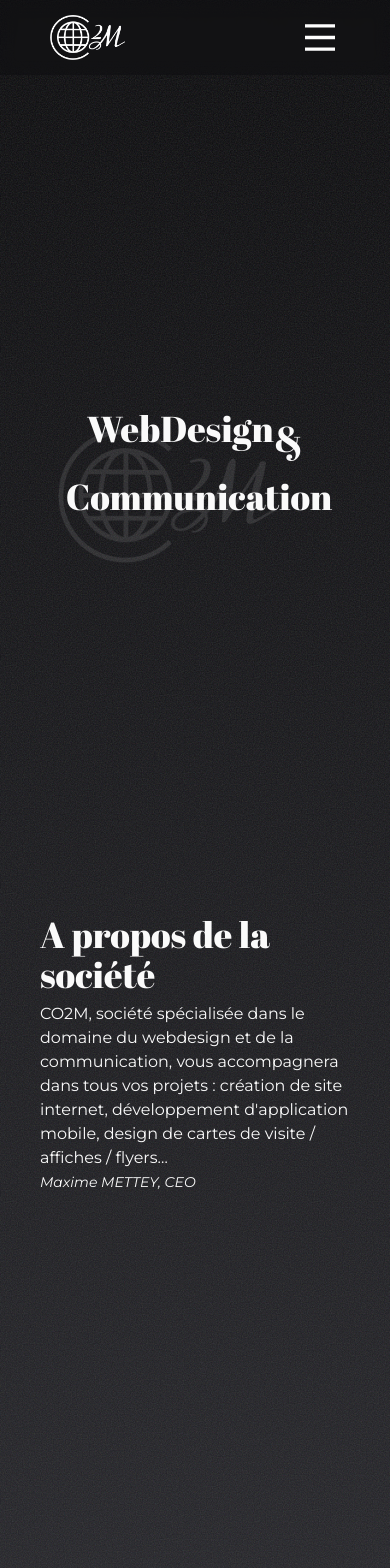
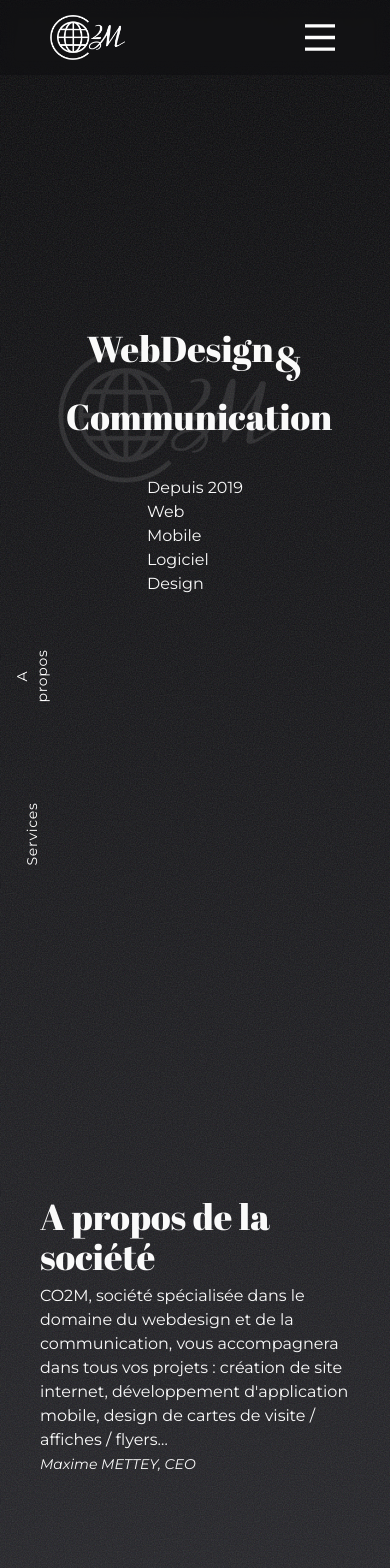
Before and after one commit to Flibouche/co2m, a React (Vite) app: page / in a window 390 px wide. Shown: the top 1568 px of the page. Built offline with nearby package versions, Linux system fonts and the light colour scheme.

Commit message:
Add a sidebar currently in work.

```diff
--- /dev/null
+++ b/src/_components/sidebar.tsx
@@ -0,0 +1,16 @@
+const Sidebar = () => {
+    return (
+        <nav className="fixed h-full flex flex-col items-center justify-end space-y-6 text-white w-16 z-10">
+            <ul className="flex flex-col items-center font-montserrat space-y-32">
+                <li className="transform -rotate-90 text-center text-sm lg:text-lg tracking-wider">
+                    A propos
+                </li>
+                <li className="transform -rotate-90 text-center text-sm lg:text-lg tracking-wider">
+                    Services
+                </li>
+            </ul>
+        </nav>
+    );
+}
+
+export default Sidebar;
--- a/src/_sections/main.tsx
+++ b/src/_sections/main.tsx
@@ -4,10 +4,13 @@
 import { useRef, useEffect } from "react";
 import { ScrollTrigger } from 'gsap/ScrollTrigger';
 import { projects } from '../data/projects';
+import Sidebar from "../_components/sidebar";
 gsap.registerPlugin(ScrollTrigger);
 
 const Main = () => {
     return (
+        <div className="flex">
+            <Sidebar />
             <main className="flex justify-center flex-1 font-montserrat z-[-1]">
                 <div className="w-full min-w-full flex flex-col items-center justify-around gap-[30px] px-10 py-10">
                     <MainHero />
@@ -20,6 +23,7 @@
                     <MainContact />
                 </div>
             </main>
+        </div>
     )
 }
 
@@ -61,6 +65,13 @@
                 <img src="/logo.png" alt="CO2M's logo" className="absolute filter invert brightness-0 opacity-10 w-[80%]" />
                 <h2 className="font-abril text-4xl sm:text-5xl md:text-6xl pl-2">Communication</h2>
             </div>
+            <div className="mt-10">
+                <p>Depuis 2019</p>
+                <p>Web</p>
+                <p>Mobile</p>
+                <p>Logiciel</p>
+                <p>Design</p>
+            </div>
         </section>
     )
 }
@@ -88,7 +99,7 @@
     })
 
     return (
-        <section id="about" ref={about} className="flex flex-col h-screen">
+        <section id="about" ref={about} className="flex flex-col justify-center items-center h-screen">
             <h2 className="font-abril text-4xl mb-2">A propos de la société</h2>
             <blockquote>
                 <p className="text-md">CO2M, société spécialisée dans le domaine du webdesign et de la communication, vous accompagnera dans tous vos projets : création de site internet, développement d'application mobile, design de cartes de visite / affiches / flyers…</p>
@@ -168,14 +179,16 @@
 
     useEffect(() => {
         const el = skillRef.current;
-        gsap.fromTo(el, {opacity: 0}, {opacity: 1, duration: 3, scrollTrigger: {
+        gsap.fromTo(el, { opacity: 0 }, {
+            opacity: 1, duration: 3, scrollTrigger: {
                 trigger: el,
                 start: "top 40%",
-        }})
+            }
+        })
     }, [])
 
     return (
-        <section id="skills" ref={ skillRef } className="h-screen">
+        <section id="skills" ref={skillRef} className="flex flex-col justify-center items-center h-screen">
             <h2>Qui sommes-nous ?</h2>
             <p>L'expertise de notre agence pourra répondre à tous vos besoins en communication, grâce à toutes les compétences dont elle fait preuve !</p>
             <div>
@@ -217,7 +230,7 @@
 
 const MainServices = () => {
     return (
-        <section id="services" className="h-screen">
+        <section id="services" className="flex flex-col justify-center items-center h-screen">
             <h2>Nos services</h2>
             {services.map((service, index) => (
                 <div key={index}>
@@ -236,7 +249,7 @@
 
 const MainPortfolio = () => {
     return (
-        <section id="portfolio" className="h-screen">
+        <section id="portfolio" className="flex flex-col justify-center items-center h-screen">
             <h2>Notre Portfolio</h2>
             <p>Retrouvez nos dernières réalisations</p>
             <nav aria-label='Portfolio navigation'>
@@ -276,7 +289,7 @@
 
 const MainNewsletter = () => {
     return (
-        <section id="newsletter" className="h-screen">
+        <section id="newsletter" className="flex flex-col justify-center items-center h-screen">
             <h2>Restez informés avec notre newsletter</h2>
             <form id="newsletter" action="#">
                 <label htmlFor="email">Email</label>
@@ -311,7 +324,7 @@
 
 const MainContact = () => {
     return (
-        <section id="contact" className="h-screen">
+        <section id="contact" className="flex flex-col justify-center items-center h-screen">
             <h2>Contactez-nous</h2>
             <span>Pour toute demande, n'hésitez pas à prendre directement contact avec nous.</span>
             <div className='flex'>
```
Lines whose indentation alone changed are shown as unchanged.
